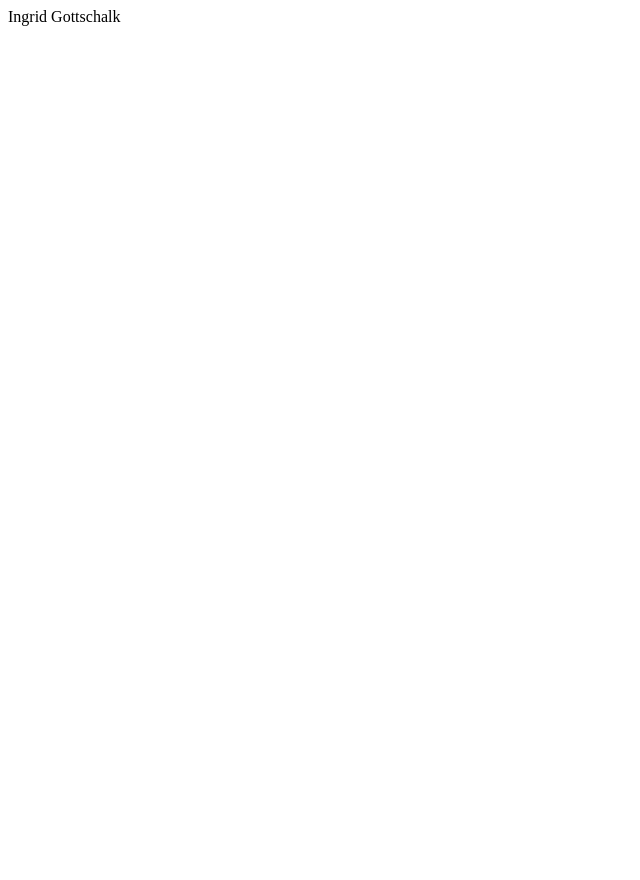
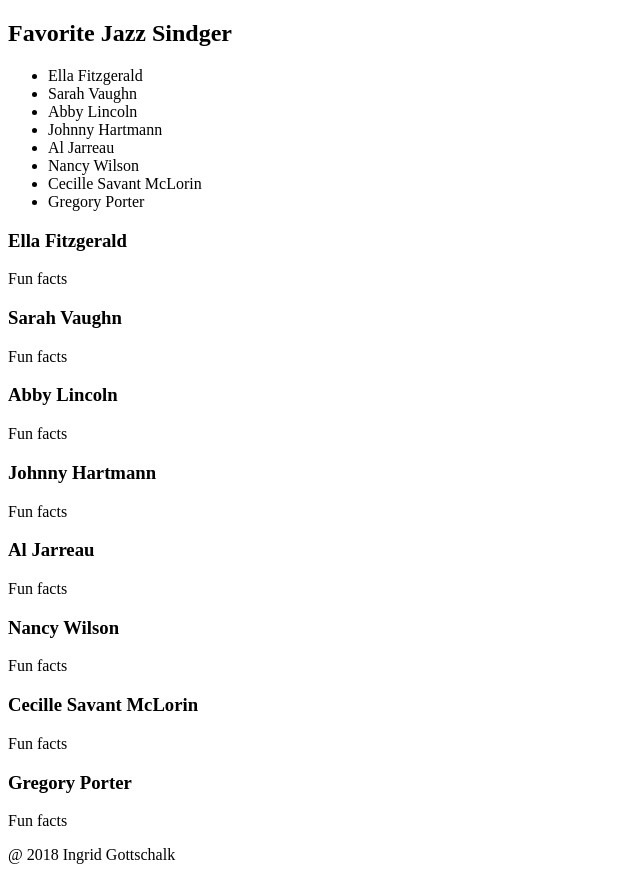
Before and after one commit to igottschalk/html-me-something, a plain HTML site: page index.html in a window 1280 px wide. Shown: the whole page, without its empty margins (0-640 px from the left). Before the commit the page ends 800 px from the top, so only its background shows below. Drawn offline with Linux system fonts and the light colour scheme.

Commit message:
Updated names in list

```diff
--- a/index.html
+++ b/index.html
@@ -1 +1,46 @@
-<p>Ingrid Gottschalk</p>
+<!--<p>Ingrid Gottschalk</p>-->
+<!DOCTYPE html>
+<html>
+	<head>
+		<!--<link type="text/css" rel="stylesheet" href="stylesheet.css"/>-->
+		<title>Favorite Jazz Singers</title>
+	</head>
+	<body>
+    <header></header>
+    <main>
+        <article>
+               <!-- <section></section>-->
+        <h2>Favorite Jazz Sindger</h2>
+            <ul>
+                <li>Ella Fitzgerald</li>
+                <li>Sarah Vaughn</li>
+                <li>Abby Lincoln</li>
+                <li>Johnny Hartmann</li>
+                <li>Al Jarreau</li>
+                <li>Nancy Wilson</li>
+                <li>Cecille Savant McLorin</li>
+                <li>Gregory Porter</li>
+            </ul>
+        <h3>Ella Fitzgerald</h3>
+            <p>Fun facts</p>
+        <h3>Sarah Vaughn</h3>
+            <p>Fun facts</p>
+        <h3>Abby Lincoln</h3>
+            <p>Fun facts</p>
+        <h3>Johnny Hartmann</h3>
+            <p>Fun facts</p>
+        <h3>Al Jarreau</h3>
+            <p>Fun facts</p>
+        <h3>Nancy Wilson</h3>
+            <p>Fun facts</p>
+        <h3>Cecille Savant McLorin</h3>
+            <p>Fun facts</p>
+        <h3>Gregory Porter</h3>
+            <p>Fun facts</p>
+        </article>
+        </main>
+    <footer>
+        <p>@ 2018 Ingrid Gottschalk</p>
+    </footer>
+    </body>
+</html>
```
